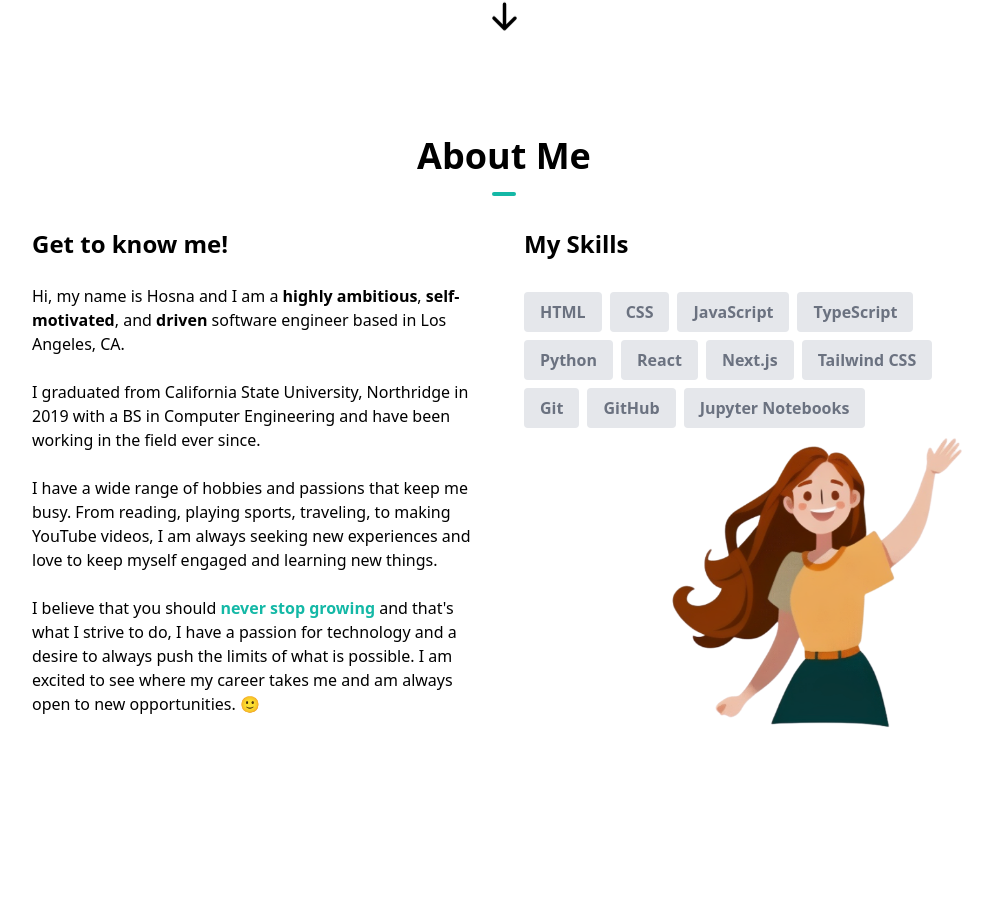
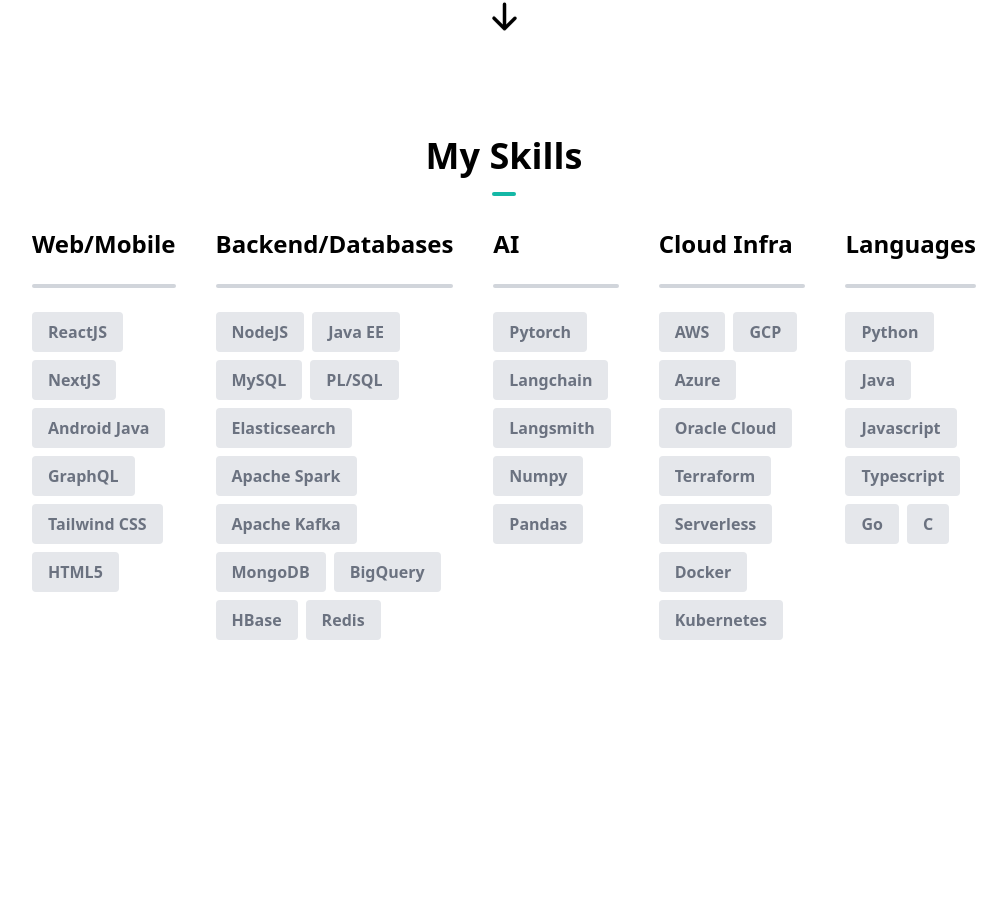
Before and after one commit to kirubarajm/kirubarajm-portfolio-website, a Next.js app: page / in a window 1280 px wide. Shown: the part 787-1687 px from the top of the page, without its empty margins (136-1143 px from the left). Built offline with nearby package versions, Linux system fonts and the light colour scheme.

Commit message:
Skills section - Tabular layout

```diff
--- a/src/components/AboutSection.tsx
+++ b/src/components/AboutSection.tsx
@@ -1,18 +1,25 @@
 import React from "react"
-import Image from "next/image"
 
-const skills = [
-  { skill: "HTML" },
-  { skill: "CSS" },
-  { skill: "JavaScript" },
-  { skill: "TypeScript" },
-  { skill: "Python" },
-  { skill: "React" },
-  { skill: "Next.js" },
-  { skill: "Tailwind CSS" },
-  { skill: "Git" },
-  { skill: "GitHub" },
-  { skill: "Jupyter Notebooks" },
+const webMobileSkills = [
+  "ReactJS", "NextJS", "Android Java", "GraphQL", "Tailwind CSS", "HTML5"
+]
+
+const backendSkills = [
+  "NodeJS", "Java EE", "MySQL", "PL/SQL", "Elasticsearch", "Apache Spark",
+  "Apache Kafka", "MongoDB", "BigQuery", "HBase", "Redis"
+]
+
+const aiSkills = [
+  "Pytorch", "Langchain", "Langsmith", "Numpy", "Pandas"
+]
+
+const cloudSkills = [
+  "AWS", "GCP", "Azure", "Oracle Cloud", "Terraform", "Serverless",
+  "Docker", "Kubernetes"
+]
+
+const languages = [
+  "Python", "Java", "Javascript", "Typescript", "Go", "C"
 ]
 
 const AboutSection = () => {
@@ -20,68 +27,64 @@
     <section id="about">
       <div className="my-12 pb-12 md:pt-16 md:pb-48">
         <h1 className="text-center font-bold text-4xl">
-          About Me
+          My Skills
           <hr className="w-6 h-1 mx-auto my-4 bg-teal-500 border-0 rounded"></hr>
         </h1>
-
         <div className="flex flex-col space-y-10 items-stretch justify-center align-top md:space-x-10 md:space-y-0 md:p-4 md:flex-row md:text-left">
-          <div className="md:w-1/2 ">
-            <h1 className="text-center text-2xl font-bold mb-6 md:text-left">
-              Get to know me!
-            </h1>
-            <p>
-              Hi, my name is Hosna and I am a{" "}
-              <span className="font-bold">{"highly ambitious"}</span>,
-              <span className="font-bold">{" self-motivated"}</span>, and
-              <span className="font-bold">{" driven"}</span> software engineer
-              based in Los Angeles, CA.
-            </p>
-            <br />
-            <p>
-              I graduated from California State University, Northridge in 2019
-              with a BS in Computer Engineering and have been working in the
-              field ever since.
-            </p>
-            <br />
-            <p>
-              I have a wide range of hobbies and passions that keep me busy.
-              From reading, playing sports, traveling, to making YouTube videos,
-              I am always seeking new experiences and love to keep myself
-              engaged and learning new things.
-            </p>
-            <br />
-            <p>
-              I believe that you should{" "}
-              <span className="font-bold text-teal-500">
-                never stop growing
-              </span>{" "}
-              and that&#39;s what I strive to do, I have a passion for
-              technology and a desire to always push the limits of what is
-              possible. I am excited to see where my career takes me and am
-              always open to new opportunities. 🙂
-            </p>
+          <div>
+            <h1 className="text-2xl font-bold mb-6">Web/Mobile</h1>
+            <hr className="w-full h-1 my-4 bg-gray-300 border-0 rounded"></hr>
+            <div className="flex flex-wrap flex-row justify-center z-10 md:justify-start">
+              {webMobileSkills.map((skill, idx) => (
+                <p key={idx} className="bg-gray-200 px-4 py-2 mr-2 mt-2 text-gray-500 rounded font-semibold">
+                  {skill}
+                </p>
+              ))}
+            </div>
           </div>
-          <div className="text-center md:w-1/2 md:text-left">
-            <h1 className="text-2xl font-bold mb-6">My Skills</h1>
+          <div>
+            <h1 className="text-2xl font-bold mb-6">Backend/Databases</h1>
+            <hr className="w-full h-1 my-4 bg-gray-300 border-0 rounded"></hr>
             <div className="flex flex-wrap flex-row justify-center z-10 md:justify-start">
-              {skills.map((item, idx) => {
-                return (
-                  <p
-                    key={idx}
-                    className="bg-gray-200 px-4 py-2 mr-2 mt-2 text-gray-500 rounded font-semibold"
-                  >
-                    {item.skill}
-                  </p>
-                )
-              })}
+              {backendSkills.map((skill, idx) => (
+                <p key={idx} className="bg-gray-200 px-4 py-2 mr-2 mt-2 text-gray-500 rounded font-semibold">
+                  {skill}
+                </p>
+              ))}
             </div>
-            <Image
-              src="/hero-image.png"
-              alt=""
-              width={325}
-              height={325}
-              className="hidden md:block md:relative md:bottom-4 md:left-32 md:z-0"
-            />
+          </div>
+          <div>
+            <h1 className="text-2xl font-bold mb-6">AI</h1>
+            <hr className="w-full h-1 my-4 bg-gray-300 border-0 rounded"></hr>
+            <div className="flex flex-wrap flex-row justify-center z-10 md:justify-start">
+              {aiSkills.map((skill, idx) => (
+                <p key={idx} className="bg-gray-200 px-4 py-2 mr-2 mt-2 text-gray-500 rounded font-semibold">
+                  {skill}
+                </p>
+              ))}
+            </div>
+          </div>
+          <div>
+            <h1 className="text-2xl font-bold mb-6">Cloud Infra</h1>
+            <hr className="w-full h-1 my-4 bg-gray-300 border-0 rounded"></hr>
+            <div className="flex flex-wrap flex-row justify-center z-10 md:justify-start">
+              {cloudSkills.map((skill, idx) => (
+                <p key={idx} className="bg-gray-200 px-4 py-2 mr-2 mt-2 text-gray-500 rounded font-semibold">
+                  {skill}
+                </p>
+              ))}
+            </div>
+          </div>
+          <div>
+            <h1 className="text-2xl font-bold mb-6">Languages</h1>
+            <hr className="w-full h-1 my-4 bg-gray-300 border-0 rounded"></hr>
+            <div className="flex flex-wrap flex-row justify-center z-10 md:justify-start">
+              {languages.map((skill, idx) => (
+                <p key={idx} className="bg-gray-200 px-4 py-2 mr-2 mt-2 text-gray-500 rounded font-semibold">
+                  {skill}
+                </p>
+              ))}
+            </div>
           </div>
         </div>
       </div>
```
